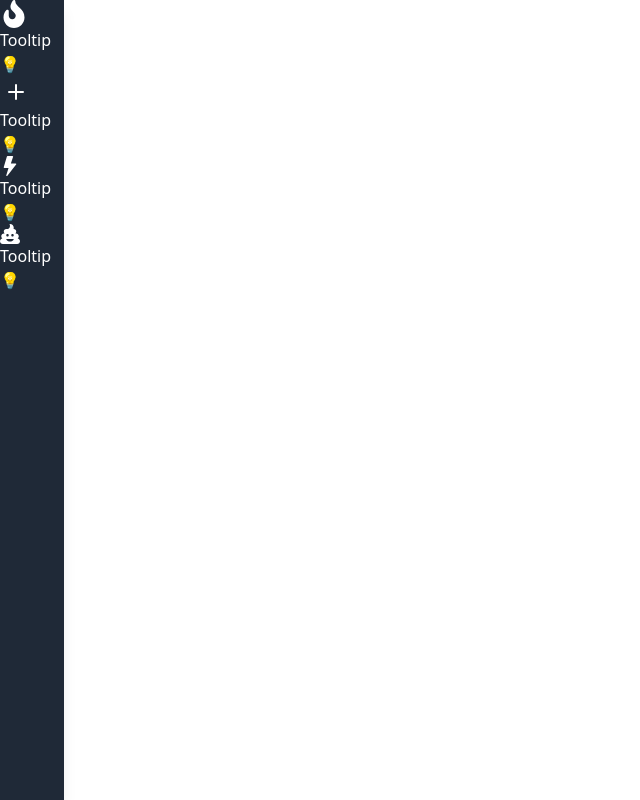
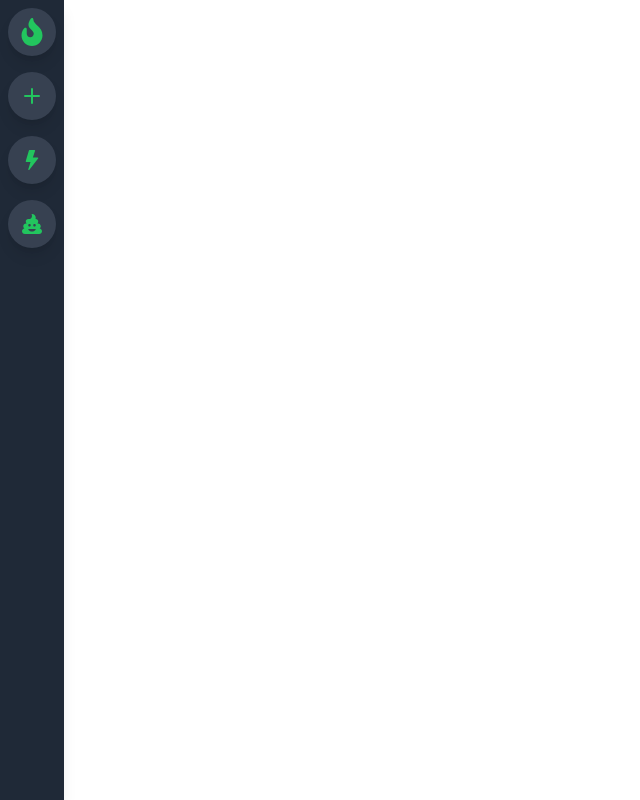
Before and after one commit to mena0018/Discord-Clone, a React (Vite) app: page / in a window 1280 px wide. Shown: the whole page, without its empty margins (0-640 px from the left). Built offline with nearby package versions, Linux system fonts and the light colour scheme.

Commit message:
Adding of personalized style thanks to apply property

```diff
--- a/src/index.scss
+++ b/src/index.scss
@@ -1,3 +1,22 @@
 @tailwind base;
 @tailwind components;
 @tailwind utilities;
+
+@layer components {
+  .sidebar-icon {
+    @apply relative flex items-center justify-center
+           h-12 w-12 my-2 mx-auto shadow-lg
+         bg-gray-700 text-green-500
+         hover:bg-green-700 hover:text-white
+           rounded-3xl hover:rounded-xl
+           transition-all duration-200 hover:cursor-pointer;
+  }
+
+  .sidebar-tooltip {
+    @apply absolute w-auto p-2 m-2 min-w-max left-14
+           rounded-md shadow-md
+           text-white bg-gray-900
+           text-xs font-bold
+           scale-0 transition-all duration-100 origin-left;
+  }
+}
```
